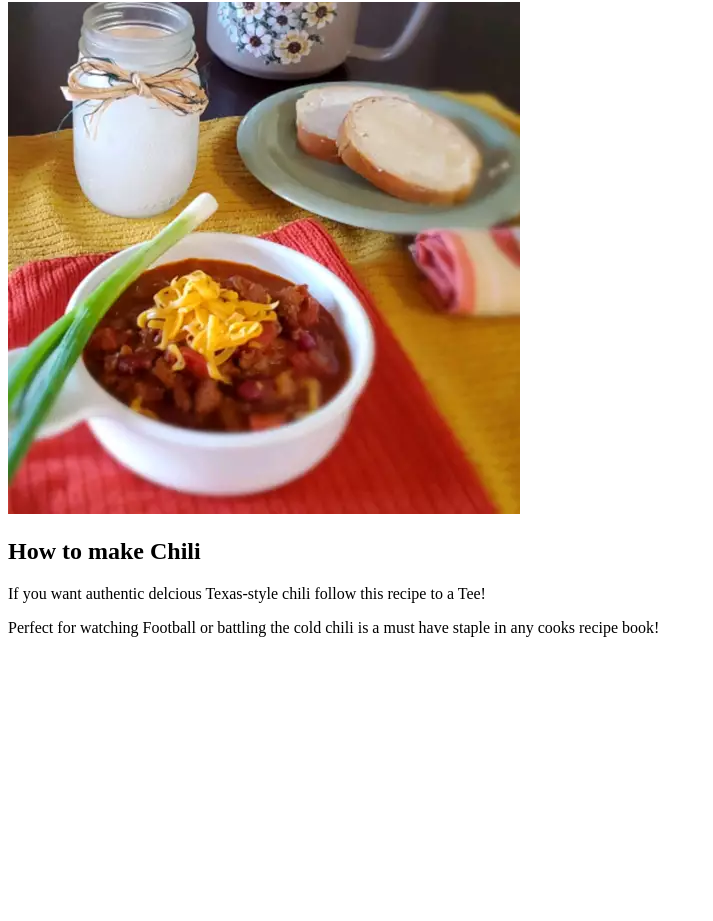
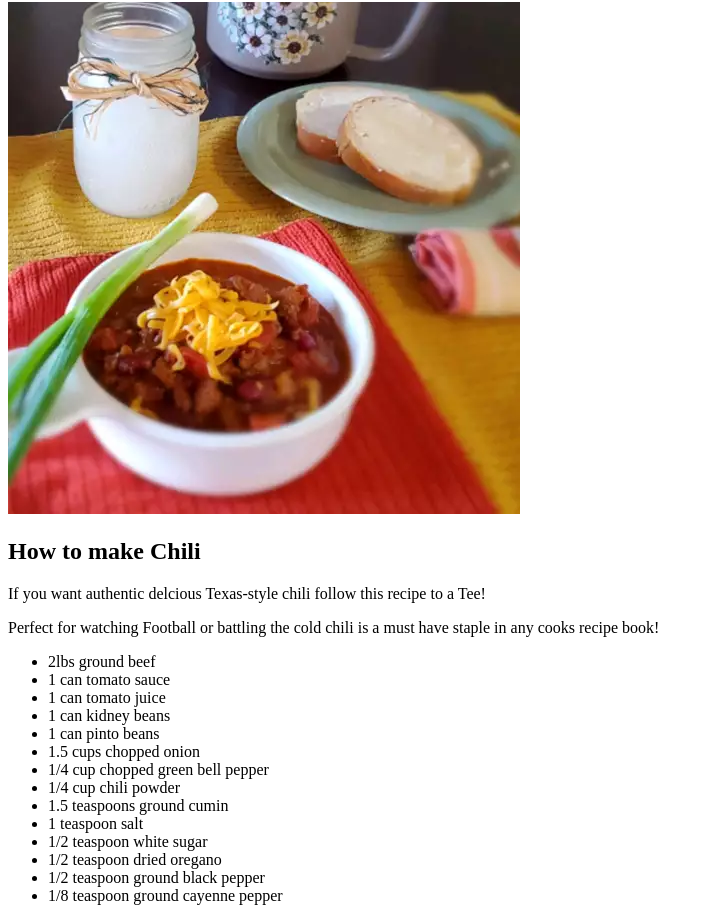
Before and after one commit to Vann-Dalton/odin-recipes, a plain HTML site: page recipes/chili.html in a window 1280 px wide. Shown: the part 78-999 px from the top of the page, without its empty margins (0-713 px from the left). Before the commit the page ends 800 px from the top, so only its background shows below. Drawn offline with Linux system fonts and the light colour scheme.

Commit message:
Add unordered list

```diff
--- a/recipes/chili.html
+++ b/recipes/chili.html
@@ -11,7 +11,22 @@
     <h2>How to make Chili</h2>
     <p>If you want authentic delcious Texas-style chili follow this recipe to a Tee!</p>
     <p>Perfect for watching Football or battling the cold chili is a must have staple in any cooks recipe book!</p>
-
+    <ul>
+        <li>2lbs ground beef</li>
+        <li>1 can tomato sauce</li>
+        <li>1 can tomato juice</li>
+        <li>1 can kidney beans</li>
+        <li>1 can pinto beans</li>
+        <li>1.5 cups chopped onion</li>
+        <li>1/4 cup chopped green bell pepper</li>
+        <li>1/4 cup chili powder</li>
+        <li>1.5 teaspoons ground cumin</li>
+        <li>1 teaspoon salt</li>
+        <li>1/2 teaspoon white sugar</li>
+        <li>1/2 teaspoon dried oregano</li>
+        <li>1/2 teaspoon ground black pepper</li>
+        <li>1/8 teaspoon ground cayenne pepper</li>
+    </ul>
 </body>
 
 
```
